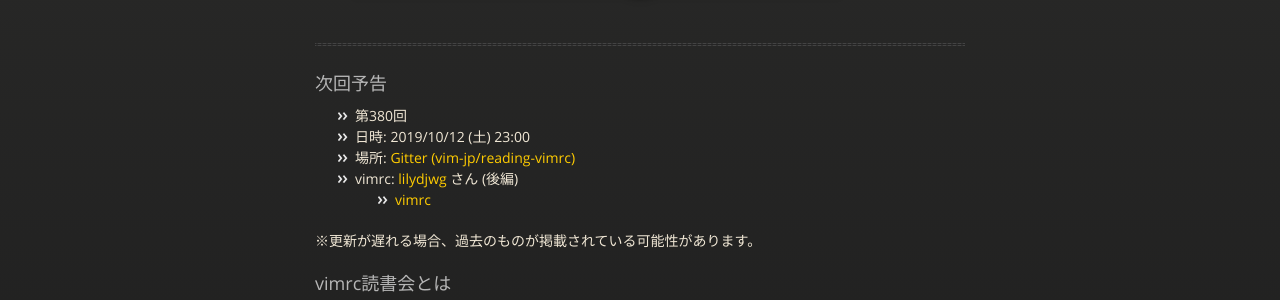
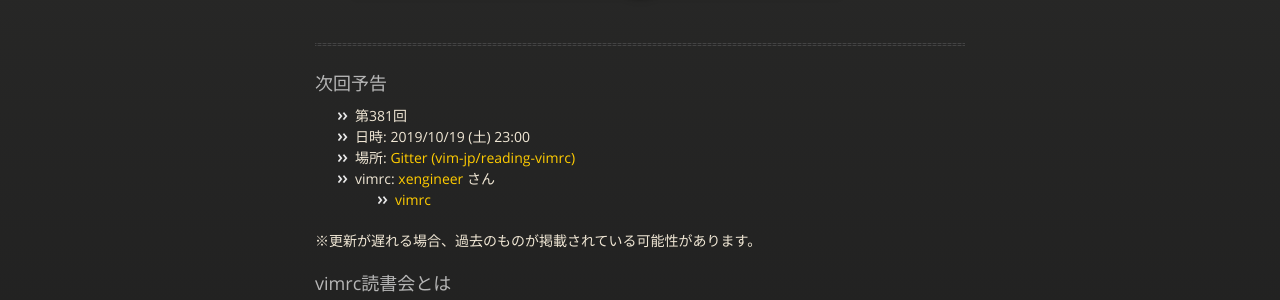
Before and after one commit to vim-jp/reading-vimrc, a Jekyll site: the page built from index.md, in a window 1280 px wide and 900 px high. Shown: the part 211-511 px from the top of the window. Built offline with Jekyll 4.4.1, drawn with Linux system fonts in a browser that asks for light colours; nearby versions of some CDN libraries.

Commit message:
Update the next information: #381 xengineer

```diff
--- a/_data/next.yml
+++ b/_data/next.yml
@@ -1,12 +1,11 @@
-- id: 380
-  date: '2019-10-12 23:00'
+- id: 381
+  date: '2019-10-19 23:00'
   author:
-    name: lilydjwg
-    url: 'https://github.com/lilydjwg'
+    name: xengineer
+    url: 'https://github.com/xengineer'
   vimrcs:
-    - url: >-
-        https://github.com/lilydjwg/dotvim/blob/97181e6a5d1d21a02b85800e1b7081cc1aae8e9d/vimrc
+    - url: 'https://github.com/xengineer/dotfiles/blob/master/vimrc'
       name: vimrc
-      hash: 97181e6a5d1d21a02b85800e1b7081cc1aae8e9d
-  part: 後編
+      hash: null
+  part: null
   other: null
```
